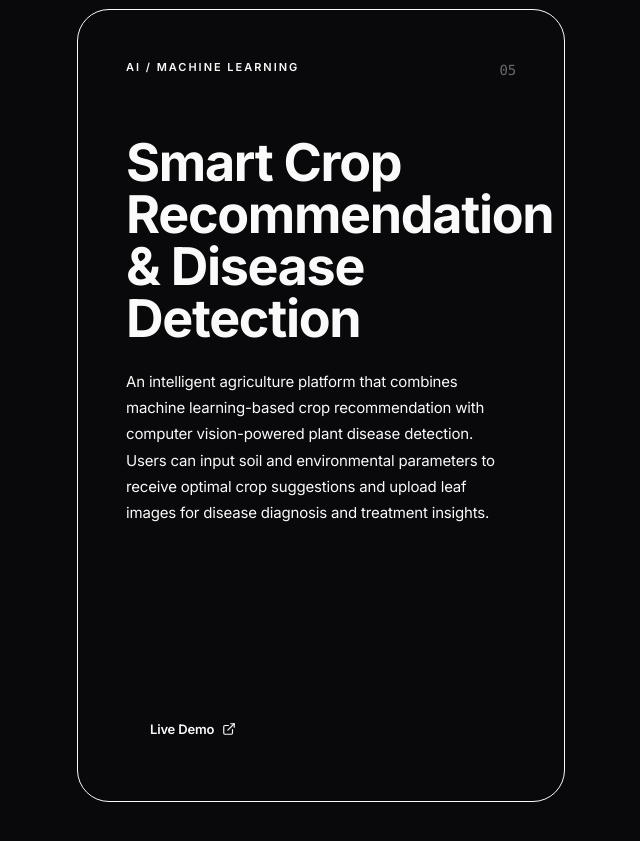
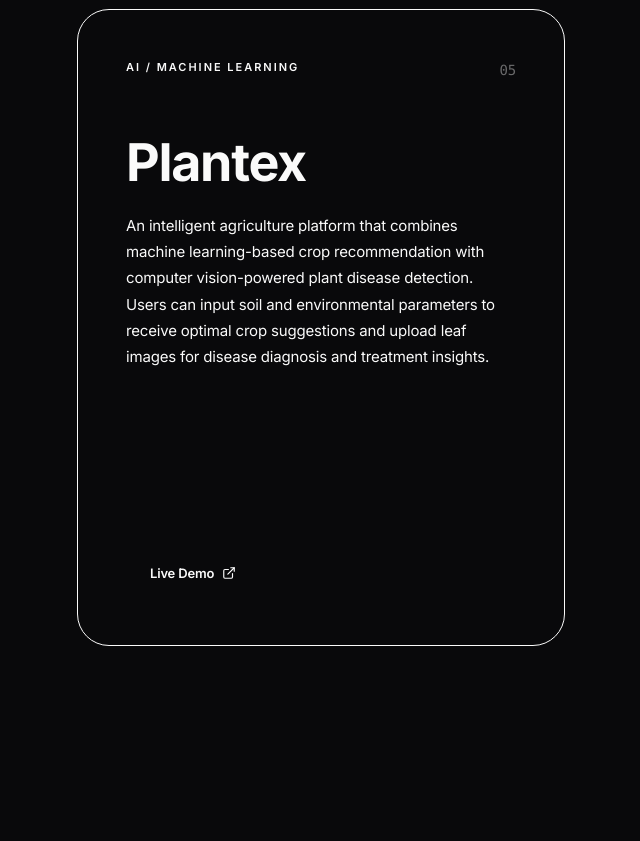
Before and after one commit to prajithx24/portfoliov2, a React (Vite) app in the folder app/: page / in a window 1280 px wide. Shown: the part 5420-6261 px from the top of the page, without its empty margins (63-703 px from the left). Built offline with nearby package versions, Linux system fonts and the light colour scheme.

Commit message:
Updated portfolio design

```diff
--- a/app/src/components/Projects.jsx
+++ b/app/src/components/Projects.jsx
@@ -43,7 +43,7 @@ const projects = [
     },
     {
         number: "05",
-        title: "Smart Crop Recommendation & Disease Detection",
+        title: "Plantex",
         category: "AI / Machine Learning",
         description:
             "An intelligent agriculture platform that combines machine learning-based crop recommendation with computer vision-powered plant disease detection. Users can input soil and environmental parameters to receive optimal crop suggestions and upload leaf images for disease diagnosis and treatment insights.",
```
